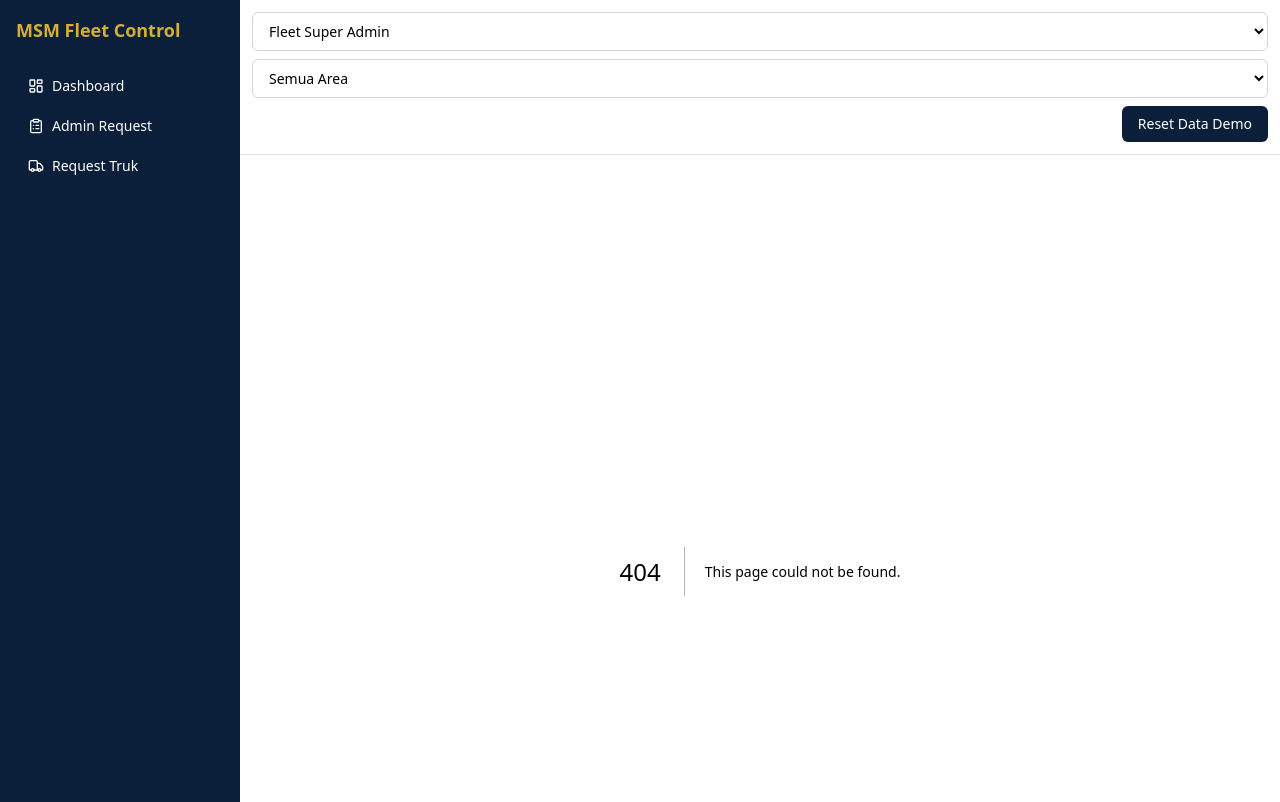
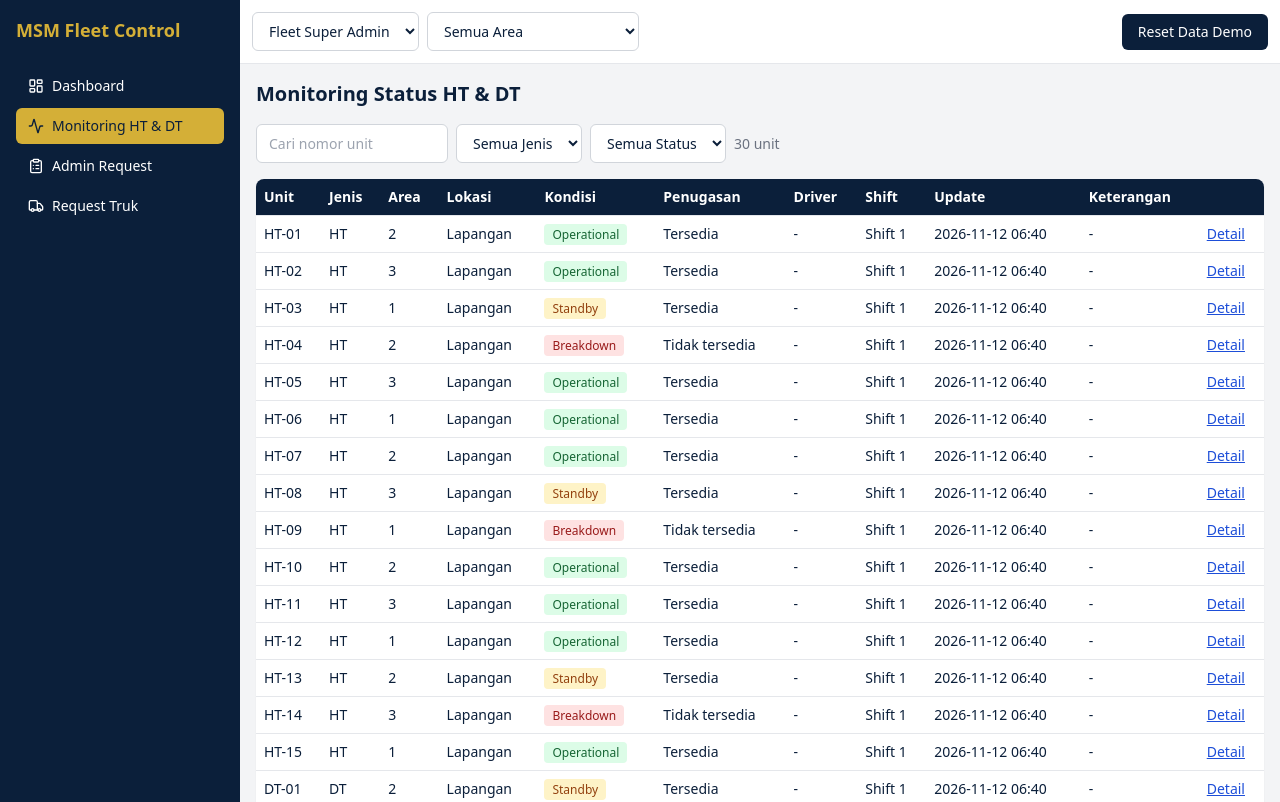
Before and after one commit to Givar07/msm-fleet-control, a Next.js app in the folder msm-fleet-control/: page /monitoring in a window 1280 px wide. Before the commit this address had no page. Shown: the top 802 px of the page. Built offline with nearby package versions, Linux system fonts and the light colour scheme.

Commit message:
Add files via upload

```diff
--- a/msm-fleet-control/src/app/globals.css
+++ b/msm-fleet-control/src/app/globals.css
@@ -1,4 +1,6 @@
 @tailwind base;@tailwind components;@tailwind utilities;
 body{background:#f3f4f6;color:#0B1F3A}
+@layer components{
 .inp{@apply w-full rounded-md border border-gray-300 bg-white px-3 py-2 text-sm focus:outline-none focus:ring-2 focus:ring-gold}
-.btn{@apply rounded-md bg-navy px-4 py-2 text-sm font-medium text-white hover:bg-navy/90}
+.btn{@apply rounded-md bg-navy px-4 py-2 text-sm font-medium text-white hover:opacity-90 disabled:opacity-40}
+}
--- /dev/null
+++ b/msm-fleet-control/src/app/monitoring/page.tsx
@@ -0,0 +1,55 @@
+"use client";
+import { useState } from "react";
+import { useStore } from "@/lib/store";
+import { Unit, UnitStatus } from "@/lib/types";
+const COL: Record<UnitStatus, string> = { Operational: "bg-green-100 text-green-800", Standby: "bg-amber-100 text-amber-800", Breakdown: "bg-red-100 text-red-800" };
+export default function Monitoring() {
+  const { db, area, role, ready, setUnitStatus } = useStore();
+  const [q, setQ] = useState(""); const [type, setType] = useState(""); const [st, setSt] = useState("");
+  const [sel, setSel] = useState(""); const [ns, setNs] = useState<UnitStatus>("Operational"); const [note, setNote] = useState(""); const [msg, setMsg] = useState("");
+  if (!ready) return null;
+  if (role === "user") return <p>Halaman ini tidak tersedia untuk User / Pemohon.</p>;
+  const can = role !== "management";
+  const today = new Date().toISOString().slice(0, 10);
+  const live = (u: Unit) => db.schedules.find(s => s.unitId === u.id && s.date === today && (s.status === "Dijadwalkan" || s.status === "Berjalan"));
+  const rows = db.units.filter(u => (!area || u.area === area) && (!type || u.type === type) && (!st || u.status === st) && u.id.toLowerCase().includes(q.trim().toLowerCase()));
+  const u = db.units.find(x => x.id === sel);
+  const open = (x: Unit) => { setSel(x.id); setNs(x.status); setNote(x.note); setMsg(""); };
+  const save = () => { if (!u) return;
+    if (ns === u.status) return setMsg("Status tidak berubah.");
+    if (ns === "Breakdown" && !note.trim()) return setMsg("Isi alasan breakdown.");
+    setUnitStatus(u.id, ns, note.trim()); setMsg("Status diperbarui."); };
+  const hist = u ? db.history.filter(h => h.unitId === u.id).slice().reverse() : [];
+  const jadwal = u ? db.schedules.filter(s => s.unitId === u.id && s.status !== "Dibatalkan" && s.status !== "Selesai").length : 0;
+  return (
+    <div className="space-y-4">
+      <h1 className="text-xl font-bold">Monitoring Status HT &amp; DT</h1>
+      <div className="flex flex-wrap gap-2">
+        <input className="inp w-48" placeholder="Cari nomor unit" value={q} onChange={e => setQ(e.target.value)} />
+        <select className="inp w-auto" value={type} onChange={e => setType(e.target.value)}><option value="">Semua Jenis</option><option>HT</option><option>DT</option></select>
+        <select className="inp w-auto" value={st} onChange={e => setSt(e.target.value)}><option value="">Semua Status</option><option>Operational</option><option>Standby</option><option>Breakdown</option></select>
+        <span className="self-center text-sm text-gray-500">{rows.length} unit</span></div>
+      <div className="overflow-x-auto rounded-lg bg-white shadow-sm"><table className="w-full text-left text-sm">
+        <thead className="bg-navy text-white"><tr>{["Unit", "Jenis", "Area", "Lokasi", "Kondisi", "Penugasan", "Driver", "Shift", "Update", "Keterangan", ""].map(h => <th key={h} className="p-2">{h}</th>)}</tr></thead>
+        <tbody>{rows.map(x => { const s = live(x); const drv = s && db.drivers.find(d => d.nik === s.driverNik);
+          return (<tr key={x.id} className="border-t">
+            <td className="p-2 font-medium">{x.id}</td><td className="p-2">{x.type}</td><td className="p-2">{x.area}</td><td className="p-2">{x.location}</td>
+            <td className="p-2"><span className={`rounded px-2 py-0.5 text-xs ${COL[x.status]}`}>{x.status}</span></td>
+            <td className="p-2">{x.status === "Breakdown" ? "Tidak tersedia" : s ? `Bertugas (${s.start}–${s.end})` : "Tersedia"}</td>
+            <td className="p-2">{drv ? drv.name : "-"}</td><td className="p-2">{x.shift}</td><td className="p-2">{x.updatedAt.slice(0, 16).replace("T", " ")}</td>
+            <td className="p-2">{x.note || "-"}</td><td className="p-2"><button className="text-blue-700 underline" onClick={() => open(x)}>Detail</button></td></tr>); })}
+          {!rows.length && <tr><td className="p-3 text-gray-500" colSpan={11}>Tidak ada unit yang cocok.</td></tr>}</tbody></table></div>
+      {u && (<div className="space-y-3 rounded-lg bg-white p-4 shadow-sm">
+        <div className="flex items-center gap-2"><h2 className="font-semibold">{u.id} · {u.type} · Area {u.area}</h2><span className={`rounded px-2 py-0.5 text-xs ${COL[u.status]}`}>{u.status}</span></div>
+        {can ? (<div className="flex flex-wrap items-center gap-2">
+          <select className="inp w-auto" value={ns} onChange={e => setNs(e.target.value as UnitStatus)}><option>Operational</option><option>Standby</option><option>Breakdown</option></select>
+          <input className="inp w-72" placeholder={ns === "Breakdown" ? "Alasan breakdown (wajib)" : "Keterangan"} value={note} onChange={e => setNote(e.target.value)} />
+          <button className="btn" onClick={save}>Simpan Status</button></div>) : <p className="text-xs text-gray-500">Mode lihat saja untuk Management.</p>}
+        {can && ns === "Breakdown" && jadwal > 0 && <p className="text-sm text-amber-700">Unit ini masih punya {jadwal} jadwal aktif. Periksa ulang penugasannya setelah status diubah.</p>}
+        {msg && <p className="text-sm font-medium">{msg}</p>}
+        <h3 className="text-sm font-semibold">Riwayat Perubahan Status</h3>
+        {hist.length ? <ul className="text-sm">{hist.map(h => <li key={h.id}>• {h.at.slice(0, 16).replace("T", " ")} — {h.from} → {h.to}{h.note && ` (${h.note})`}</li>)}</ul> : <p className="text-sm text-gray-500">Belum ada perubahan status.</p>}
+      </div>)}
+    </div>
+  );
+}
--- a/msm-fleet-control/src/components/Shell.tsx
+++ b/msm-fleet-control/src/components/Shell.tsx
@@ -1,13 +1,14 @@
 "use client";
 import Link from "next/link";
 import { usePathname } from "next/navigation";
-import { LayoutDashboard, Truck, ClipboardList, Menu } from "lucide-react";
+import { LayoutDashboard, Truck, ClipboardList, Activity, Menu } from "lucide-react";
 import { useState, ReactNode } from "react";
 import { useStore } from "@/lib/store";
 import { AREAS, Role } from "@/lib/types";
 const ROLES: Record<Role, string> = { super_admin: "Fleet Super Admin", admin_area: "Admin Area", user: "User / Pemohon", management: "Management" };
 const NAV = [
   { href: "/", label: "Dashboard", icon: LayoutDashboard, roles: ["super_admin", "admin_area", "management"] },
+  { href: "/monitoring", label: "Monitoring HT & DT", icon: Activity, roles: ["super_admin", "admin_area", "management"] },
   { href: "/admin", label: "Admin Request", icon: ClipboardList, roles: ["super_admin", "admin_area", "management"] },
   { href: "/request", label: "Request Truk", icon: Truck, roles: ["super_admin", "user"] },
 ];
```
